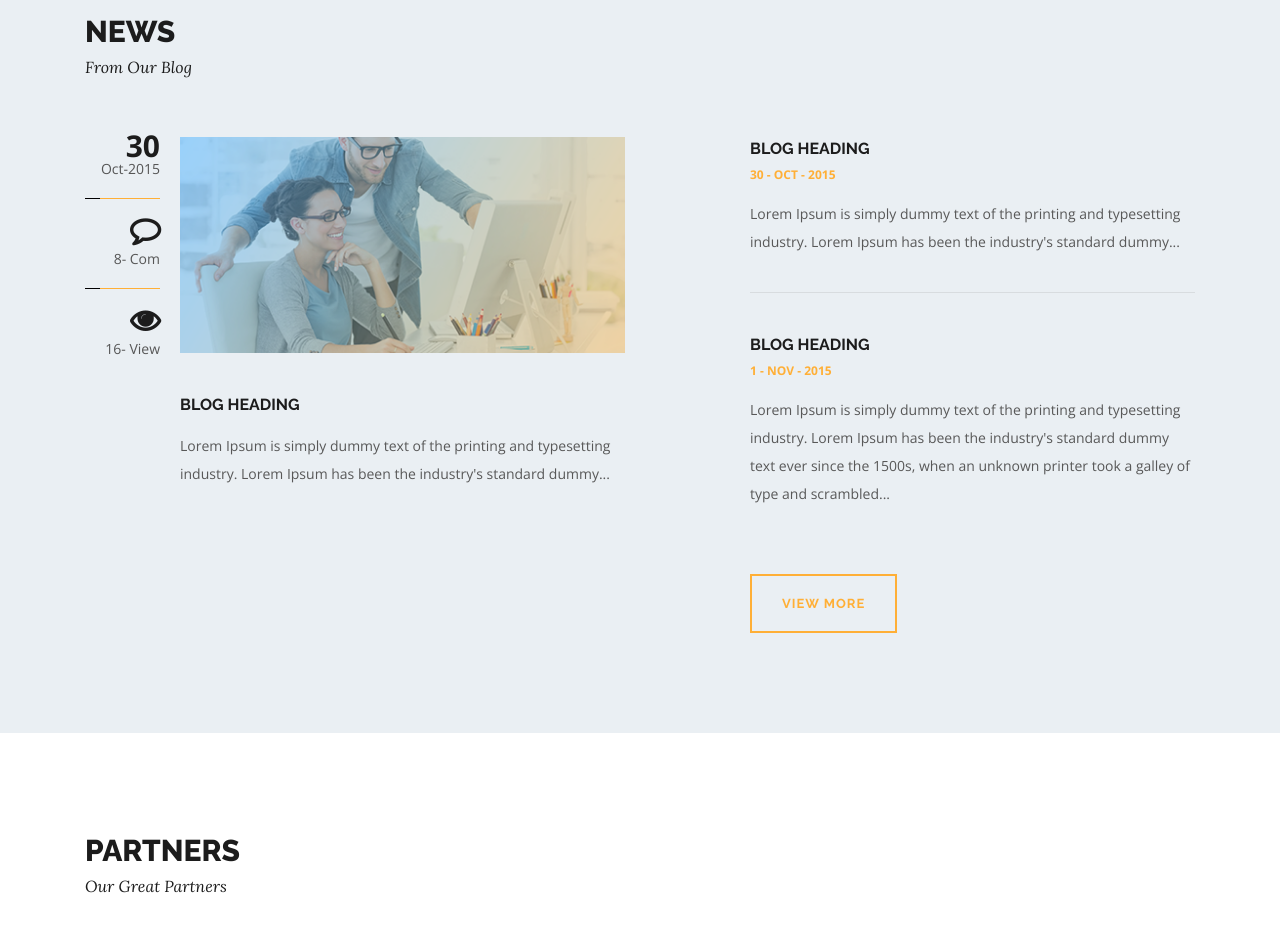
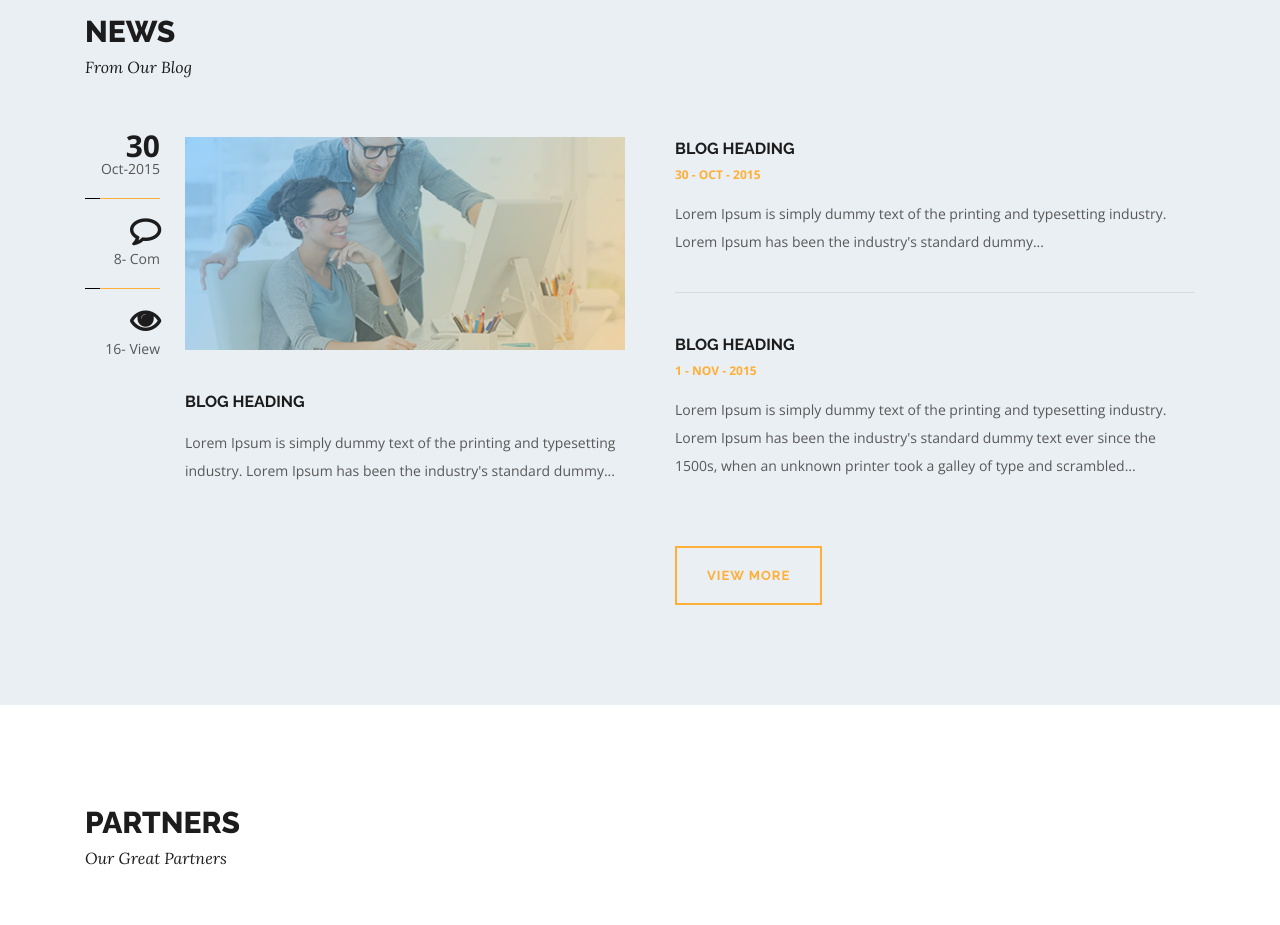
Before and after one commit to MaksymHoriachev/business-plus, a website: page site/index.html in a window 1280 px wide. Shown: the part 2420-3345 px from the top of the page. Drawn offline with nearby package versions, Linux system fonts and the light colour scheme; files whose address does not match are found by name.

Commit message:
home page section news is complete

```diff
--- a/site/index.html
+++ b/site/index.html
@@ -260,7 +260,7 @@
                                         <p><i class="fa fa-eye" aria-hidden="true"></i>16- View</p>
                                     </li>
                                 </ul>
-                                <div>
+                                <div class="home-news-content-image">
                                     <img src="img/home/layer-10.png" alt="news-image">
                                     <h4 class="text-uppercase">Blog Heading</h4>
                                     <p>Lorem Ipsum is simply dummy text of the printing and typesetting industry. Lorem Ipsum has been the industry's standard dummy...</p>
@@ -269,12 +269,12 @@
                         </div>
                         <div class="col-xs-12 col-lg-6">
                             <div class="home-news-content">
-                                <div>
+                                <div class="home-partners-content-no-image">
                                     <h4 class="text-uppercase">Blog Heading</h4>
                                     <span class="text-uppercase">30 - Oct - 2015</span>
                                     <p>Lorem Ipsum is simply dummy text of the printing and typesetting industry. Lorem Ipsum has been the industry's standard dummy...</p>
                                 </div>
-                                <div>
+                                <div class="home-partners-content-no-image">
                                     <h4 class="text-uppercase">Blog Heading</h4>
                                     <span class="text-uppercase">1 - Nov - 2015</span>
                                     <p>Lorem Ipsum is simply dummy text of the printing and typesetting industry. Lorem Ipsum has been the industry's standard dummy text ever since the 1500s, when an unknown printer took a galley of type and scrambled...</p>
@@ -283,13 +283,7 @@
                             </div>
                         </div>
                     </div>
-
-
-
-
                 </div>
-
-
             </div>
         </div>
     </section>
--- a/site/sass/_home.sass
+++ b/site/sass/_home.sass
@@ -156,6 +156,19 @@
   background: #eaeff3
 
 .home-news-content
+  &-image
+    margin-left: 100px
+    img
+      width: 100%
+      margin-bottom: 40px
+    h4
+      color: #1c1c1c
+      font: 700 16px/24px Raleway
+      margin-bottom: 0
+    p
+      color: #585858
+      font: 400 14px/28px "Open Sans"
+      margin-top: 15px
   ul
     float: left
     width: 75px
@@ -194,17 +207,14 @@
             width: 0px
             height: 0px
             background: #000
-  div
-    margin-left: 95px
+  .home-partners-content-no-image
+    margin-left: 20px
     margin-bottom: 40px
     padding-bottom: 20px
     border-bottom: 1px solid #d8dcdf
     &:last-child
       border-bottom: none
       margin-bottom: 0
-    img
-      width: 100%
-      margin-bottom: 40px
     h4
       color: #1c1c1c
       font: 700 16px/24px Raleway
@@ -218,19 +228,6 @@
       margin-top: 15px
     button, a
       margin-top: 50px
-
-
-
-
-
-
-
-
-
-
-
-
-
 
 /* -------------------------------------------- */
 .home-partners
```
Also changed, not shown: site/css/main.css, site/css/main.min.css.
